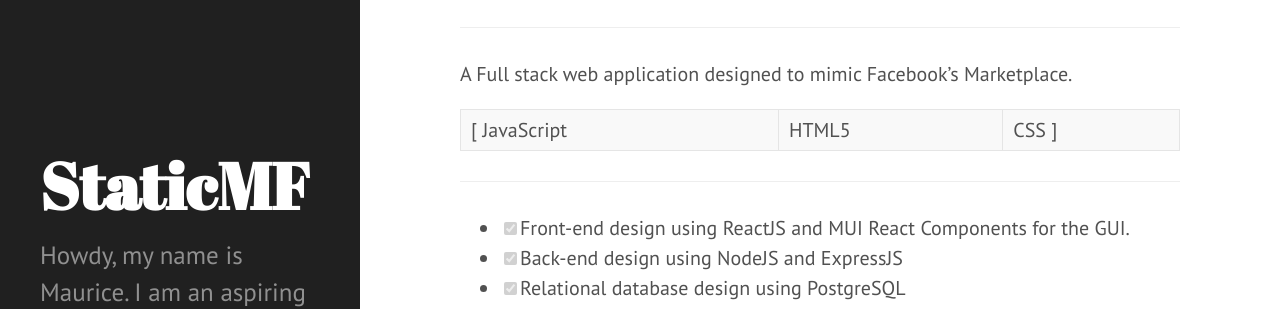
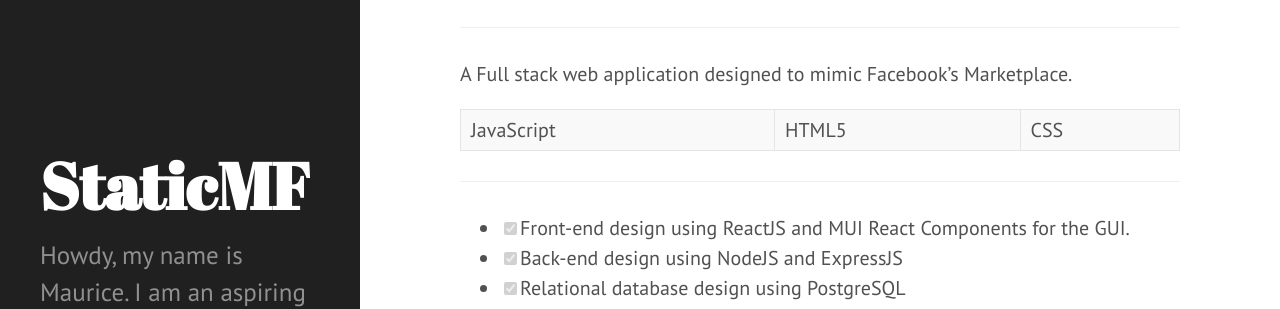
Before and after one commit to Maudi84/static_mf, a Jekyll site: the page built from Projects.md, in a window 1280 px wide. Shown: the part 191-500 px from the top of the page. Built offline with Jekyll 4.4.1, drawn with Linux system fonts in a browser that asks for light colours.

```diff
--- a/Projects.md
+++ b/Projects.md
@@ -9,7 +9,7 @@ permalink: projects
 ***
 A Full stack web application designed to mimic Facebook's Marketplace.
 
-[ JavaScript | HTML5 | CSS ]
+JavaScript | HTML5 | CSS
 
 ***
 - [x] Front-end design using ReactJS and MUI React Components for the GUI.
```
